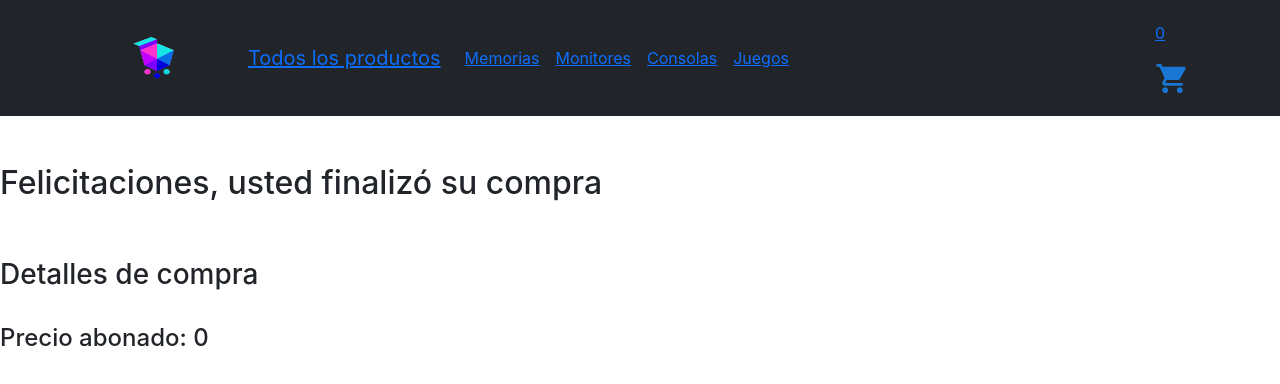
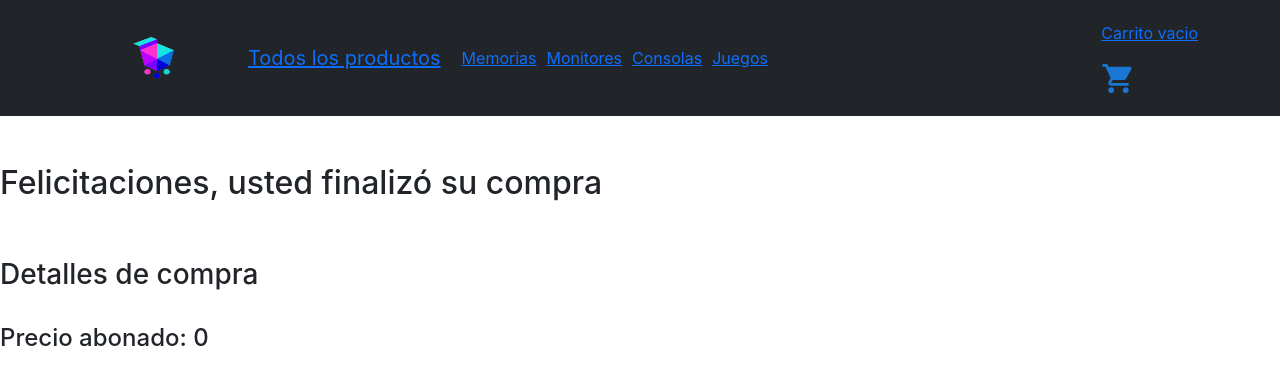
Before and after one commit to salo2019/eCommerceComputerFernandoSalomone, a React (Create React App) app: page /compras in a window 1280 px wide. Shown: the top 384 px of the page. Built offline with nearby package versions, Linux system fonts and the light colour scheme.

Commit message:
corrigiendo errores de consola

```diff
--- a/src/Componentes/CartWidget/CartWidget.js
+++ b/src/Componentes/CartWidget/CartWidget.js
@@ -8,14 +8,20 @@ import { Context } from "../../Context/CustomContext";
 
 
 const CartWidget = () => {
-     //para este componente me traigo solo lo que necesito que es la cantidad
-    const { qty } = useContext(Context);
+  //para este componente me traigo solo lo que necesito que es la cantidad
+  const { qty } = useContext(Context);
 
-    //retorno
-    return <>
-             <p>{ qty }</p>
-             <ShoppingCartIcon color="primary" fontSize="large"/>
-           </>
+  //retorno
+  return <>
+    <p>
+      {qty === 0 ?
+        'Carrito vacio'
+        :
+        <>{qty}</>
+      }
+    </p>
+    <ShoppingCartIcon color="primary" fontSize="large" />
+  </>
 }
 
 export default CartWidget;
--- a/src/Componentes/Compra/Compra.js
+++ b/src/Componentes/Compra/Compra.js
@@ -16,7 +16,7 @@ export const Compra = () => {
        {
            compra.map((producto) => {
                return (
-                   <div>
+                   <div key={producto.id}>
                            <h5>Producto: {producto.title}</h5>
                            <p>Precio: ${producto.price}</p>
                            <p>Cantidad: {producto.cantidad}</p>
--- a/src/Componentes/Contenedor/CartView/Cart.js
+++ b/src/Componentes/Contenedor/CartView/Cart.js
@@ -29,11 +29,11 @@ export const Cart = () => {
             ) : (
                 <>
                     {cart.map((prod) =>
-                <CartItemView id={prod.id} titulo={prod.title} cantidad={prod.cantidad} precioUnidad={prod.price} total={prod.price * prod.cantidad}/>)}
+                    <CartItemView key={prod.id} id={prod.id} titulo={prod.title} cantidad={prod.cantidad} precioUnidad={prod.price} total={prod.price * prod.cantidad} />)}
                     <span>Total carrito: {total}</span><br></br>
-                <button onClick={()=> clear()}>Vaciar carrito</button>
-                <Link to = {'/compras/'}>
-                    <button onClick={()=> finalizarCompra(cart)}>Finalizar compra</button>
+                    <button onClick={() => clear()}>Vaciar carrito</button>
+                    <Link to={'/compras/'}>
+                        <button onClick={() => finalizarCompra(cart)}>Finalizar compra</button>
                     </Link>
                 </>
             )}
--- a/src/Componentes/Contenedor/CartView/CartItemView.js
+++ b/src/Componentes/Contenedor/CartView/CartItemView.js
@@ -8,7 +8,7 @@ export const CartItemView = ({id, titulo, cantidad, precioUnidad, total}) => {
     const { deleteItem } = useContext(Context);
 
     return (
-        <ul>
+        <ul key={id}>
             <li>Producto: {titulo}</li>
             <li>Cantidad: {cantidad}</li>
             <li>Precio unitario: {precioUnidad}</li>
--- a/src/Componentes/Contenedor/ItemListContainer/ItemList/ItemList.js
+++ b/src/Componentes/Contenedor/ItemListContainer/ItemList/ItemList.js
@@ -5,9 +5,6 @@ import { Link } from "react-router-dom";
 import Button from 'react-bootstrap/Button';
 import Card from 'react-bootstrap/Card';
 import CardGroup from 'react-bootstrap/CardGroup';
-
-
-
 
 
 export const ItemList = ({ productos, title }) => {
--- a/src/Componentes/Contenedor/ItemListContainer/ItemListContainer/ItemListContainer.js
+++ b/src/Componentes/Contenedor/ItemListContainer/ItemListContainer/ItemListContainer.js
@@ -2,7 +2,7 @@ import React, { useEffect, useState } from "react";
 import { ItemList } from "../ItemList/ItemList";
 import { useParams } from "react-router-dom";
 
-import Loading from "../../../Loading/Loading";
+//import Loading from "../../../Loading/Loading";
 //import { FuncionComponenteEstados } from "../ItemCount/ItemCount";
 
 //configurando firestore
@@ -29,19 +29,17 @@ export const ItemListContainer = () => {
     })
   }
 
-  useEffect(()=>{
+  useEffect(() => {
     setLoading(true);
 
     const querydb = getFirestore()
     const queryCollection = collection(querydb, 'productos')
 
-    if (id){
-    const queryFilter = query(queryCollection, where('category','==', id))
-
-    filtrarData(queryFilter)
+    if (id) {
+      const queryFilter = query(queryCollection, where('category', '==', id))
+      filtrarData(queryFilter)
       setLoading(false)
     }
-
     else {
       filtrarData(queryCollection)
       setLoading(false)
@@ -68,7 +66,7 @@ export const ItemListContainer = () => {
     <>
       {
         <>
-          { loading ? <Loading/> : <ItemList productos={productos} title={mensaje} /> }
+          { loading ? "Cargando productos" : <ItemList productos={productos} title={mensaje} /> }
         </>
       }
     </>
--- a/src/Componentes/ItemCount/ItemCount.js
+++ b/src/Componentes/ItemCount/ItemCount.js
@@ -2,7 +2,9 @@ import React, { useState } from "react";
 import Button from "react-bootstrap/Button";
 
 
-export const ItemCount = ( { stock, initial, onAdd } ) => {
+
+export const ItemCount = ( { stock, initial, onAdd, idProducto } ) => {
+
 
     const [contador, setContador] = useState(initial); //se reinicia el contador con el valor que esta entre parentesis
 
--- a/src/Componentes/ItemDetail/ItemDetail.js
+++ b/src/Componentes/ItemDetail/ItemDetail.js
@@ -44,7 +44,7 @@ const ItemDetail = ({ producto }) => {
             </Card>
         </CardGroup>
         {showItemCount ? (
-            <ItemCount initial={1} stock={5} onAdd={onAdd} />
+            <ItemCount initial={1} stock={producto.cantidad} onAdd={onAdd} idProducto={producto.id} />
         ) : (
             <>
             <Link to = {'/cart'}>
--- a/src/Componentes/ItemDetailContainer/ItemDetailContainer.js
+++ b/src/Componentes/ItemDetailContainer/ItemDetailContainer.js
@@ -19,7 +19,7 @@ const ItemDetailContainer = () => {
       getDoc(queryDoc)
       .then(res => setProducto({id:res.id, ...res.data()}))
       setLoading(false)
-  },[])
+  },[id])
 
 
   //para saber en que ruta estoy parado
--- a/src/Componentes/Navbar/Navbar.js
+++ b/src/Componentes/Navbar/Navbar.js
@@ -25,6 +25,13 @@ const categorias = [
     { id: 4, nombre: "Juegos", ruta: "categoria/juegos"}
 ]
 
+const stylesNavbar = {
+  padre: {
+    float: "left",
+    padding: "5px",
+  }
+};
+
 const NavbarFunction = ( { titulo , children } ) => {
 
         return (
@@ -43,17 +50,14 @@ const NavbarFunction = ( { titulo , children } ) => {
                 <Navbar.Toggle aria-controls="responsive-navbar-nav" />
                 <Navbar.Collapse id="responsive-navbar-nav">
                   <Nav className="me-auto">
-                    {categorias.map((categoria) => {
-                        return <Nav.Link><NavLinkRRD key={ categoria.id } to={ categoria.ruta }>{ categoria.nombre }</NavLinkRRD></Nav.Link>
-                    })}
+                      {categorias.map((categoria) => {
+                            return <div key={categoria.id} style={stylesNavbar.padre}><NavLinkRRD key={ categoria.id } to={ categoria.ruta }>{ categoria.nombre }</NavLinkRRD></div>
+                      })}
                   </Nav>
                   <Nav>
-                    <Nav.Link href="#deets"></Nav.Link>
-                    <Nav.Link>
                       <NavLinkRRD to="/cart">
                         { children }
                       </NavLinkRRD>
-                    </Nav.Link>
                   </Nav>
                 </Navbar.Collapse>
               </Container>
```
Lines whose indentation alone changed are shown as unchanged.
